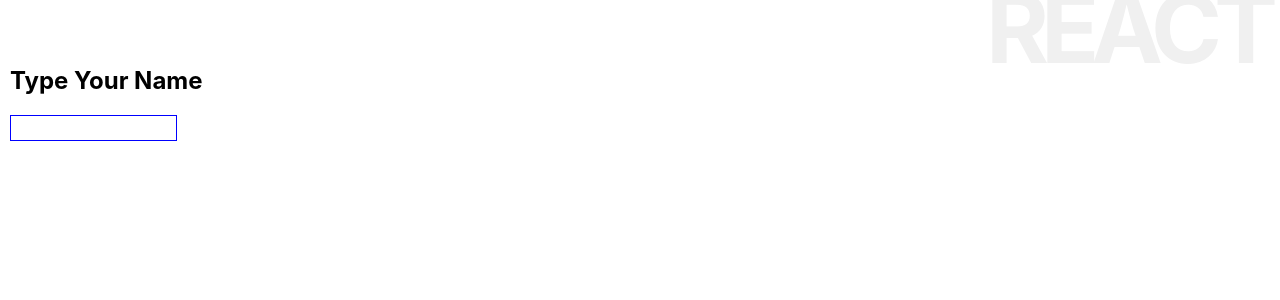
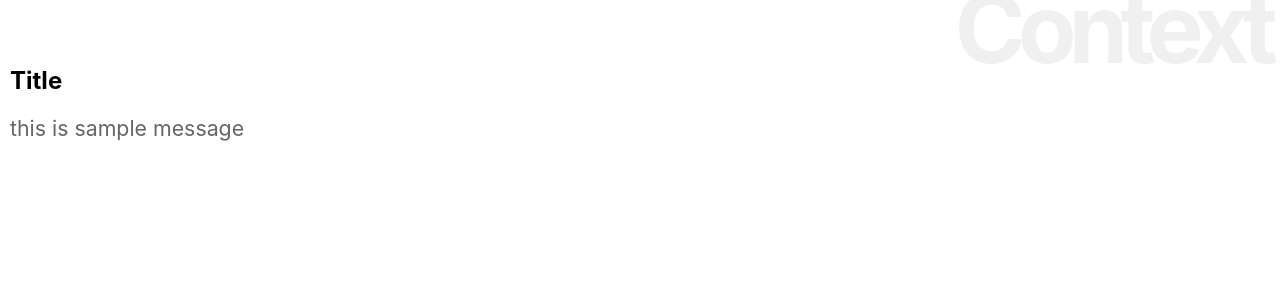
Before and after one commit to Popo1173/react-review, a React (Create React App) app in the folder react_app/: page / in a window 1280 px wide. Shown: the top 300 px of the page. Built offline with nearby package versions, Linux system fonts and the light colour scheme.

Commit message:
contextで値を取り出す

```diff
--- a/react_app/src/App.js
+++ b/react_app/src/App.js
@@ -3,60 +3,52 @@
 import Rect from './Rect'
 import './App.css';
 
-class App extends Component {
-  input = '';
-
-  msgStyle = {
-    fontSize: "20px",
-    color: "#900",
-    margin: "20px 0px",
-    padding: "5px"
+//変数にオブジェクトを代入
+let data = {
+  title: 'Title',
+  message: 'this is sample message'
 }
 
-  constructor(props) {
-    super(props);
-    this.state ={
-      message: 'Type Your Name'
-    };
-    this.doCheck = this.doCheck.bind(this);
+//React.createContext(data)　でコンテキストを設定
+const sampleContext = React.createContext(data);
+
+class App extends Component {
+  render() {
+    return(
+      <div>
+        <h1>Context</h1>
+        <Title />
+        <Message />
+      </div>
+    );
+  }
 }
 
-  //
-  doCheck(event) {
-    alert(event.target.value + "は長すぎます。５文字以内にする");
-  }
+class Title extends Component {
+  //this.context.プロパティ名 で値を取り出せるようにする
+  static contextType = sampleContext;
 
   render(){
-    return <div>
-      <h1>REACT</h1>
-      <h2>{this.state.message}</h2>
-      {/*  最大5文字の入力チェック */}
-      <Message maxlength="5" onCheck={this.doCheck} />
+    return(
+      <div>
+        {/* data titleプロパティの値を取り出す */}
+        <h2>{this.context.title}</h2>
       </div>
+    );
   }
 }
 
 class Message extends Component {
-    inputStyle = {
-      fontSize: "12px",
-      padding: "5px"
-    }
-    constructor(props){
-      super(props);
-      this.doChange = this.doChange.bind(this);
-    }
-    // onChangeで値が更新されるとdoCheckが実行され、値のチェックが行われる
-    //入力された値とコンポーント親から渡された「maxlength="5"」を比較
-    //入力された値が5以上であれば、「onCheck」を実行すし、
-    doChange(e) {
-      if(e.target.value.length > this.props.maxlength) {
-        this.props.onCheck(e);
-        //入力された文字列を？？０番目から5番目までe.target.value代入する
-        e.target.value = e.target.value.substr(0,this.props.maxlength);
-      }
-    }
+//this.context.プロパティ名 で値を取り出せるようにする
+  static contextType = sampleContext;
+
   render(){
-      return <input type="text" style={this.inputStyle} onChange={this.doChange} />
+    return(
+      <div>
+        {/* data messageプロパティの値を取り出す */}
+        <p>{this.context.message}</p>
+      </div>
+      );
   }
 }
 export default App;
```
Lines whose indentation alone changed are shown as unchanged.
